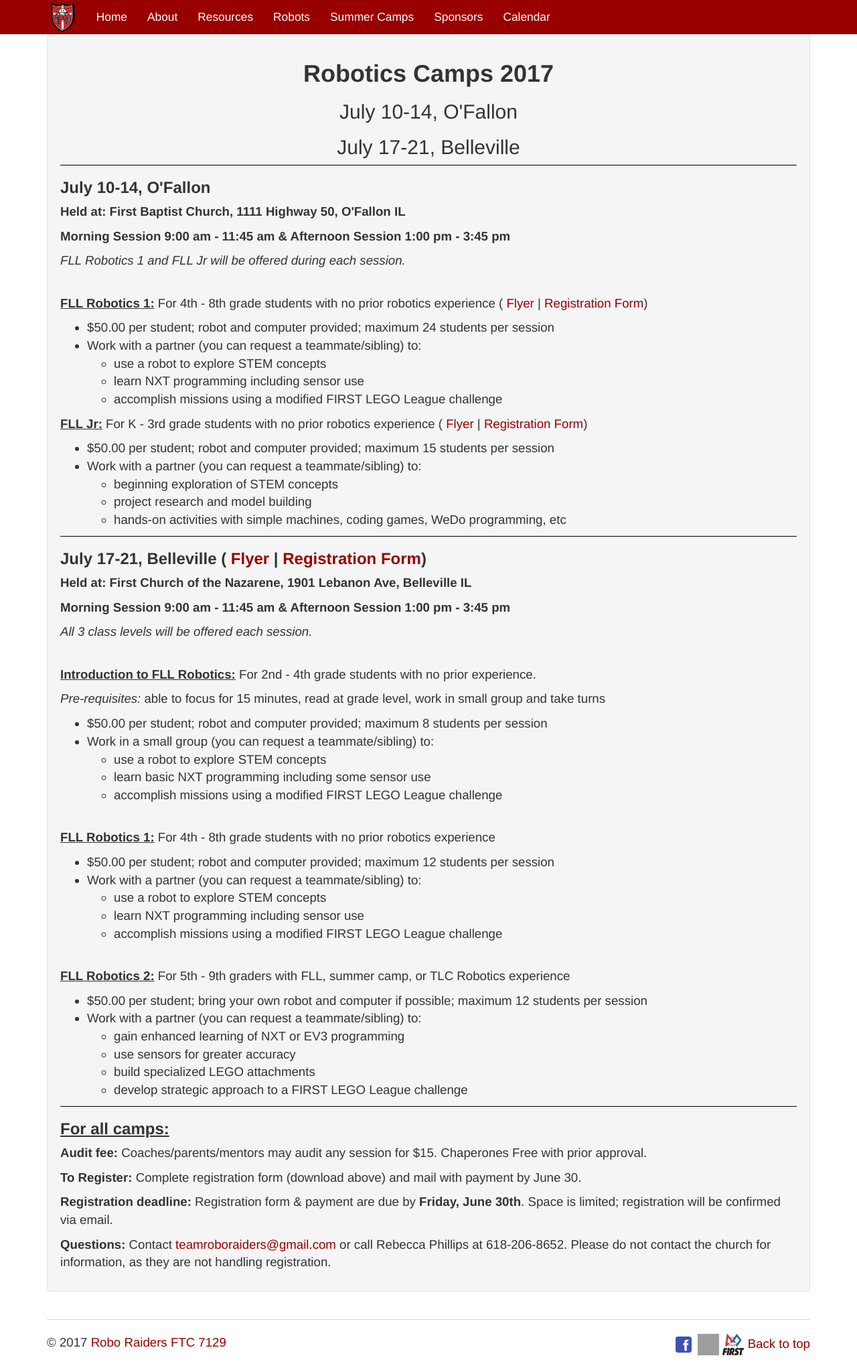
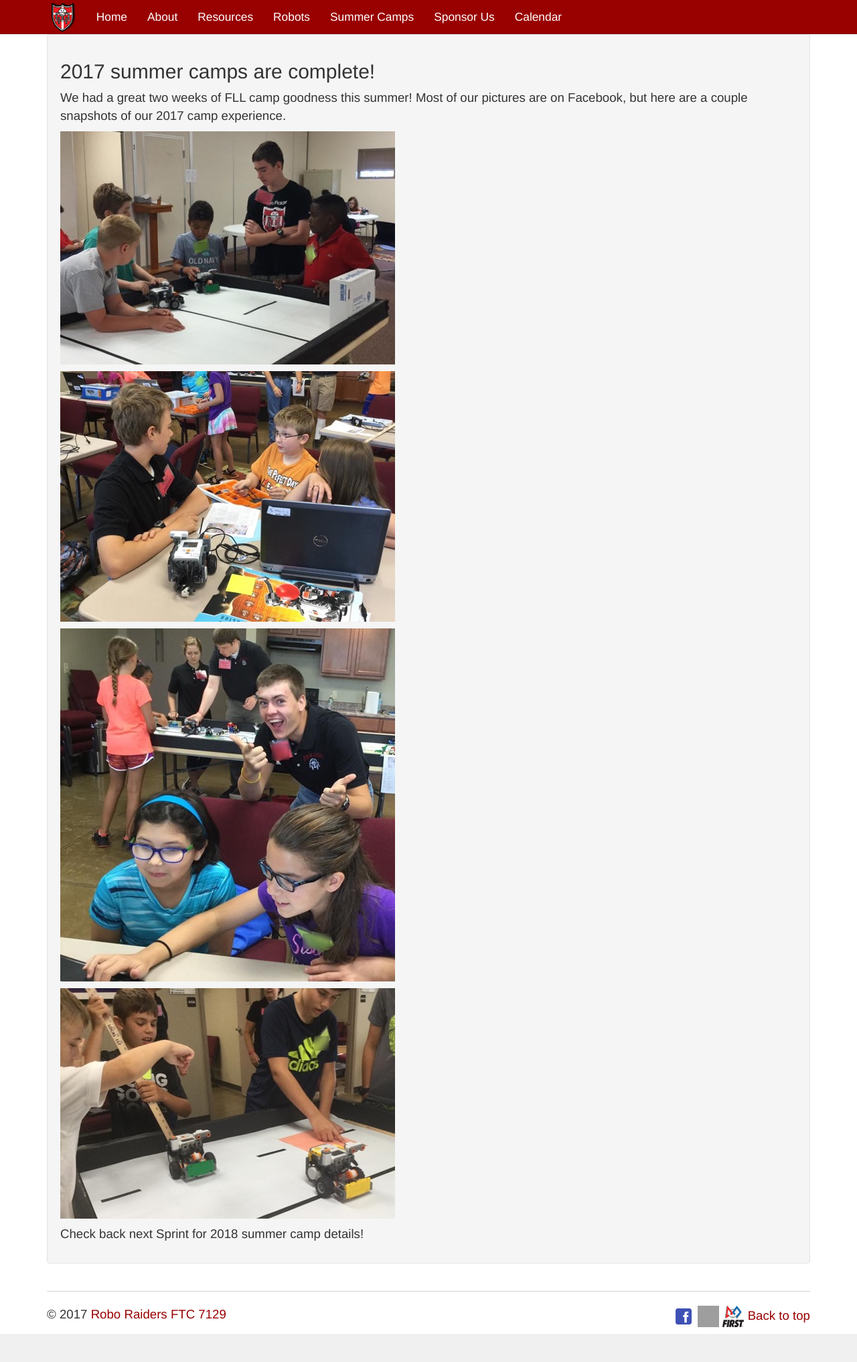
Before and after one commit to jasonrahm/RR, a Python web app: template app/templates/camps.html in a window 1280 px wide. Shown: the whole page at 67% size. After the commit the page ends 1991 px from the top, so only its background shows below. Run offline with Jinja, Linux system fonts and the light colour scheme; the template is opened without the code that fills it, so the values that code supplies are empty; grey boxes are pictures that could not be loaded.

Commit message:
Updates to summer camp, calendar, and resources pages

```diff
--- a/app/templates/base.html
+++ b/app/templates/base.html
@@ -37,7 +37,7 @@
         <li><a href="{{ url_for('resources') }}">Resources</a></li>
         <li><a href="{{ url_for('robots') }}">Robots</a></li>
         <li><a href="{{ url_for('camps') }}">Summer Camps</a></li>
-        <li><a href="{{ url_for('sponsors') }}">Sponsors</a></li>
+        <li><a href="{{ url_for('sponsors') }}">Sponsor Us</a></li>
         <li><a href="{{ url_for('calendar') }}">Calendar</a></li>
       </ul>
     </div><!-- /.navbar-collapse -->
--- a/app/templates/calendar.html
+++ b/app/templates/calendar.html
@@ -5,9 +5,8 @@
       <div class="well">
           <h2>Robo Raiders Upcoming Events</h2>
           <ul class="list">
-              <li><strong>June 21st</strong>: O'Fallon Library (DEMO)</li>
-              <li><strong>July 10th - 14th</strong>: FLL Summer Camp in O'Fallon</li>
-              <li><strong>July 17th - 21st</strong>: FLL Summer Camp in Belleville</li>
+              <li><strong>Sept 9th</strong>: Relic Recovery Kickoff!</li>
+              <li><strong>Sept 9th - 12th</strong>: Robot in Three Days Challenge</li>
           </ul>
       </div>
       <div class="ct">
--- a/app/templates/camps.html
+++ b/app/templates/camps.html
@@ -4,121 +4,129 @@
 <div class="container">
 <div class="well">
 
-<h1 style="text-align: center;"><b>Robotics Camps 2017</b></h1>
+    <h2>2017 summer camps are complete!</h2>
+    <p>We had a great two weeks of FLL camp goodness this summer! Most of our pictures are on Facebook, but here are a couple snapshots of our 2017 camp experience.</p>
+    <p><img src="{{ url_for('static', filename="img/camp/camp1.jpg") }}"></p>
+    <p><img src="{{ url_for('static', filename="img/camp/camp2.jpg") }}"></p>
+    <p><img src="{{ url_for('static', filename="img/camp/camp3.jpg") }}"></p>
+    <p><img src="{{ url_for('static', filename="img/camp/camp4.jpg") }}"></p>
+    <p>Check back next Sprint for 2018 summer camp details!</p>
 
-<p><h2 style="text-align: center;"><span>July 10-14, O'Fallon</span></h2></p><p><h2 style="text-align: center;"><span>July 17-21, Belleville</span></h2></p>
-
-<h2 style="text-align: center;" class="lines xs"></h2>
-
-
-<h3><p><b>
-  July 10-14, O'Fallon
-</b></p></h3>
-
-<b><p>
-  Held at: First Baptist Church, 1111 Highway 50, O'Fallon IL
-</p>
-<p>
-  Morning Session 9:00 am - 11:45 am & Afternoon Session 1:00 pm - 3:45 pm
-</p></b>
-<p>
-  <i>FLL Robotics 1 and FLL Jr will be offered during each session.</i>
-</p>
-
-<br>
-<p><b><u>FLL Robotics 1:</u></b> For 4th  - 8th grade students with no prior robotics experience (
-    <a href="{{ url_for('static', filename="resources/FLL Robotics Camp flyer O'Fallon 2017.pdf") }}">Flyer</a> |
-    <a href="{{ url_for('static', filename="resources/Camper registration form O'Fallon 2017.pdf") }}">Registration Form</a>)</p>
-<ul>
-  <li>$50.00 per student; robot and computer provided; maximum 24 students per session</li>
-  <li>Work with a partner (you can request a teammate/sibling) to:
-    <ul>
-      <li>use a robot to explore STEM concepts</li>
-      <li>learn NXT programming including sensor use</li>
-      <li>accomplish missions using a modified FIRST LEGO League challenge</li>
-    </ul>
-  </li>
-</ul>
-<p><b><u>FLL Jr:</u></b> For K  - 3rd grade students with no prior robotics experience (
-    <a href="{{ url_for('static', filename="resources/flljr_flyer.pdf") }}">Flyer</a> |
-    <a href="{{ url_for('static', filename="resources/flljr_registration.pdf") }}">Registration Form</a>)</p>
-<ul>
-  <li>$50.00 per student; robot and computer provided; maximum 15 students per session</li>
-  <li>Work with a partner (you can request a teammate/sibling) to:
-    <ul>
-      <li>beginning exploration of STEM concepts</li>
-      <li>project research and model building</li>
-      <li>hands-on activities with simple machines, coding games, WeDo programming, etc</li>
-    </ul>
-  </li>
-</ul>
-
-<h2 style="text-align: center;" class="lines xs"></h2>
-
-<h3><p><b>July 17-21, Belleville (
-    <a href="{{ url_for('static', filename="resources/FLL Robotics Camp flyer Belleville 2017.pdf") }}">Flyer</a> |
-    <a href="{{ url_for('static', filename="resources/Camper registration form Belleville 2017.pdf") }}">Registration Form</a>)</b></p></h3>
-
-<b><p>
-  Held at: First Church of the Nazarene, 1901 Lebanon Ave, Belleville IL
-</p>
-<p>
-  Morning Session 9:00 am - 11:45 am & Afternoon Session 1:00 pm - 3:45 pm
-</p></b>
-<p>
-  <i>All 3 class levels will be offered each session.</i>
-</p>
-
-<br>
-<p><b><u>Introduction to FLL Robotics:</u></b> For 2nd - 4th grade students with no prior experience.</p>
-<p><i>Pre-requisites:</i> able to focus for 15 minutes, read at grade level, work in small group and take turns</p>
-<ul>
-  <li>$50.00 per student; robot and computer provided; maximum 8 students per session</li>
-  <li>Work in a small group (you can request a teammate/sibling) to:
-    <ul>
-      <li>use a robot to explore STEM concepts</li>
-      <li>learn basic NXT programming including some sensor use</li>
-      <li>accomplish missions using a modified FIRST LEGO League challenge</li>
-    </ul>
-  </li>
-</ul>
-
-<br>
-<p><b><u>FLL Robotics 1:</u></b> For 4th  - 8th grade students with no prior robotics experience</p>
-<ul>
-  <li>$50.00 per student; robot and computer provided; maximum 12 students per session</li>
-  <li>Work with a partner (you can request a teammate/sibling) to:
-    <ul>
-      <li>use a robot to explore STEM concepts</li>
-      <li>learn NXT programming including sensor use</li>
-      <li>accomplish missions using a modified FIRST LEGO League challenge</li>
-    </ul>
-  </li>
-</ul>
-
-<br>
-<p><b><u>FLL Robotics 2:</u></b> For 5th - 9th graders with FLL, summer camp, or TLC Robotics experience</p>
-<ul>
-  <li>$50.00 per student; bring your own robot and computer if possible; maximum 12 students per session</li>
-  <li>Work with a partner (you can request a teammate/sibling) to:
-    <ul>
-      <li>gain enhanced learning of NXT or EV3 programming</li>
-      <li>use sensors for greater accuracy</li>
-      <li>build specialized LEGO attachments</li>
-      <li>develop strategic approach to a FIRST LEGO League challenge</li>
-    </ul>
-  </li>
-</ul>
-
-<h2 style="text-align: center;" class="lines xs"></h2>
-
-<h3><b><u>
-For all camps:
-</u></b></h3>
-<p><b>Audit fee:</b> Coaches/parents/mentors may audit any session for $15.  Chaperones Free with prior approval.</p>
-<p><b>To Register:</b> Complete registration form (download above) and mail with payment by June 30.</p>
-<p><b>Registration deadline:</b> Registration form & payment are due by <b>Friday, June 30th</b>.   Space is limited; registration will be confirmed via email.</p>
-<p><b>Questions:</b> Contact <a href="mailto:teamroboraiders@gmail.com">teamroboraiders@gmail.com</a> or call Rebecca Phillips at 618-206-8652.  Please do not contact the church for information, as they are not handling registration.</p>
+{#<h1 style="text-align: center;"><b>Robotics Camps 2017</b></h1>#}
+{##}
+{#<p><h2 style="text-align: center;"><span>July 10-14, O'Fallon</span></h2></p><p><h2 style="text-align: center;"><span>July 17-21, Belleville</span></h2></p>#}
+{##}
+{#<h2 style="text-align: center;" class="lines xs"></h2>#}
+{##}
+{##}
+{#<h3><p><b>#}
+{#  July 10-14, O'Fallon#}
+{#</b></p></h3>#}
+{##}
+{#<b><p>#}
+{#  Held at: First Baptist Church, 1111 Highway 50, O'Fallon IL#}
+{#</p>#}
+{#<p>#}
+{#  Morning Session 9:00 am - 11:45 am & Afternoon Session 1:00 pm - 3:45 pm#}
+{#</p></b>#}
+{#<p>#}
+{#  <i>FLL Robotics 1 and FLL Jr will be offered during each session.</i>#}
+{#</p>#}
+{##}
+{#<br>#}
+{#<p><b><u>FLL Robotics 1:</u></b> For 4th  - 8th grade students with no prior robotics experience (#}
+{#    <a href="{{ url_for('static', filename="resources/FLL Robotics Camp flyer O'Fallon 2017.pdf") }}">Flyer</a> |#}
+{#    <a href="{{ url_for('static', filename="resources/Camper registration form O'Fallon 2017.pdf") }}">Registration Form</a>)</p>#}
+{#<ul>#}
+{#  <li>$50.00 per student; robot and computer provided; maximum 24 students per session</li>#}
+{#  <li>Work with a partner (you can request a teammate/sibling) to:#}
+{#    <ul>#}
+{#      <li>use a robot to explore STEM concepts</li>#}
+{#      <li>learn NXT programming including sensor use</li>#}
+{#      <li>accomplish missions using a modified FIRST LEGO League challenge</li>#}
+{#    </ul>#}
+{#  </li>#}
+{#</ul>#}
+{#<p><b><u>FLL Jr:</u></b> For K  - 3rd grade students with no prior robotics experience (#}
+{#    <a href="{{ url_for('static', filename="resources/flljr_flyer.pdf") }}">Flyer</a> |#}
+{#    <a href="{{ url_for('static', filename="resources/flljr_registration.pdf") }}">Registration Form</a>)</p>#}
+{#<ul>#}
+{#  <li>$50.00 per student; robot and computer provided; maximum 15 students per session</li>#}
+{#  <li>Work with a partner (you can request a teammate/sibling) to:#}
+{#    <ul>#}
+{#      <li>beginning exploration of STEM concepts</li>#}
+{#      <li>project research and model building</li>#}
+{#      <li>hands-on activities with simple machines, coding games, WeDo programming, etc</li>#}
+{#    </ul>#}
+{#  </li>#}
+{#</ul>#}
+{##}
+{#<h2 style="text-align: center;" class="lines xs"></h2>#}
+{##}
+{#<h3><p><b>July 17-21, Belleville (#}
+{#    <a href="{{ url_for('static', filename="resources/FLL Robotics Camp flyer Belleville 2017.pdf") }}">Flyer</a> |#}
+{#    <a href="{{ url_for('static', filename="resources/Camper registration form Belleville 2017.pdf") }}">Registration Form</a>)</b></p></h3>#}
+{##}
+{#<b><p>#}
+{#  Held at: First Church of the Nazarene, 1901 Lebanon Ave, Belleville IL#}
+{#</p>#}
+{#<p>#}
+{#  Morning Session 9:00 am - 11:45 am & Afternoon Session 1:00 pm - 3:45 pm#}
+{#</p></b>#}
+{#<p>#}
+{#  <i>All 3 class levels will be offered each session.</i>#}
+{#</p>#}
+{##}
+{#<br>#}
+{#<p><b><u>Introduction to FLL Robotics:</u></b> For 2nd - 4th grade students with no prior experience.</p>#}
+{#<p><i>Pre-requisites:</i> able to focus for 15 minutes, read at grade level, work in small group and take turns</p>#}
+{#<ul>#}
+{#  <li>$50.00 per student; robot and computer provided; maximum 8 students per session</li>#}
+{#  <li>Work in a small group (you can request a teammate/sibling) to:#}
+{#    <ul>#}
+{#      <li>use a robot to explore STEM concepts</li>#}
+{#      <li>learn basic NXT programming including some sensor use</li>#}
+{#      <li>accomplish missions using a modified FIRST LEGO League challenge</li>#}
+{#    </ul>#}
+{#  </li>#}
+{#</ul>#}
+{##}
+{#<br>#}
+{#<p><b><u>FLL Robotics 1:</u></b> For 4th  - 8th grade students with no prior robotics experience</p>#}
+{#<ul>#}
+{#  <li>$50.00 per student; robot and computer provided; maximum 12 students per session</li>#}
+{#  <li>Work with a partner (you can request a teammate/sibling) to:#}
+{#    <ul>#}
+{#      <li>use a robot to explore STEM concepts</li>#}
+{#      <li>learn NXT programming including sensor use</li>#}
+{#      <li>accomplish missions using a modified FIRST LEGO League challenge</li>#}
+{#    </ul>#}
+{#  </li>#}
+{#</ul>#}
+{##}
+{#<br>#}
+{#<p><b><u>FLL Robotics 2:</u></b> For 5th - 9th graders with FLL, summer camp, or TLC Robotics experience</p>#}
+{#<ul>#}
+{#  <li>$50.00 per student; bring your own robot and computer if possible; maximum 12 students per session</li>#}
+{#  <li>Work with a partner (you can request a teammate/sibling) to:#}
+{#    <ul>#}
+{#      <li>gain enhanced learning of NXT or EV3 programming</li>#}
+{#      <li>use sensors for greater accuracy</li>#}
+{#      <li>build specialized LEGO attachments</li>#}
+{#      <li>develop strategic approach to a FIRST LEGO League challenge</li>#}
+{#    </ul>#}
+{#  </li>#}
+{#</ul>#}
+{##}
+{#<h2 style="text-align: center;" class="lines xs"></h2>#}
+{##}
+{#<h3><b><u>#}
+{#For all camps:#}
+{#</u></b></h3>#}
+{#<p><b>Audit fee:</b> Coaches/parents/mentors may audit any session for $15.  Chaperones Free with prior approval.</p>#}
+{#<p><b>To Register:</b> Complete registration form (download above) and mail with payment by June 30.</p>#}
+{#<p><b>Registration deadline:</b> Registration form & payment are due by <b>Friday, June 30th</b>.   Space is limited; registration will be confirmed via email.</p>#}
+{#<p><b>Questions:</b> Contact <a href="mailto:teamroboraiders@gmail.com">teamroboraiders@gmail.com</a> or call Rebecca Phillips at 618-206-8652.  Please do not contact the church for information, as they are not handling registration.</p>#}
 
 </div>
 </div>
```
Also changed, not shown: app/templates/resources.html (+6 -5 lines), app/static/img/camp/camp1.jpg (added), app/static/img/camp/camp2.jpg (added), app/static/img/camp/camp3.jpg (added), app/static/img/camp/camp4.jpg (added), 2 other files.
